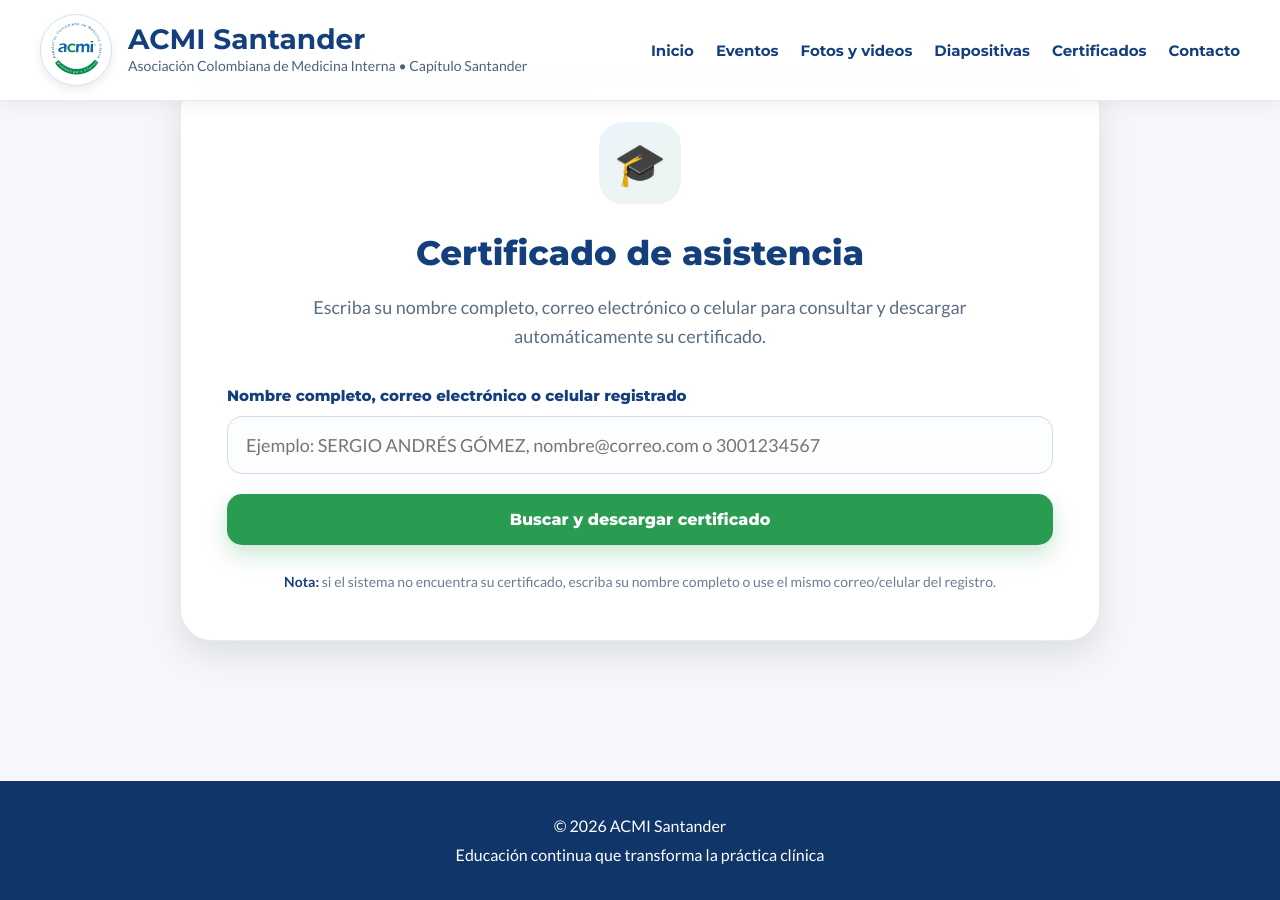
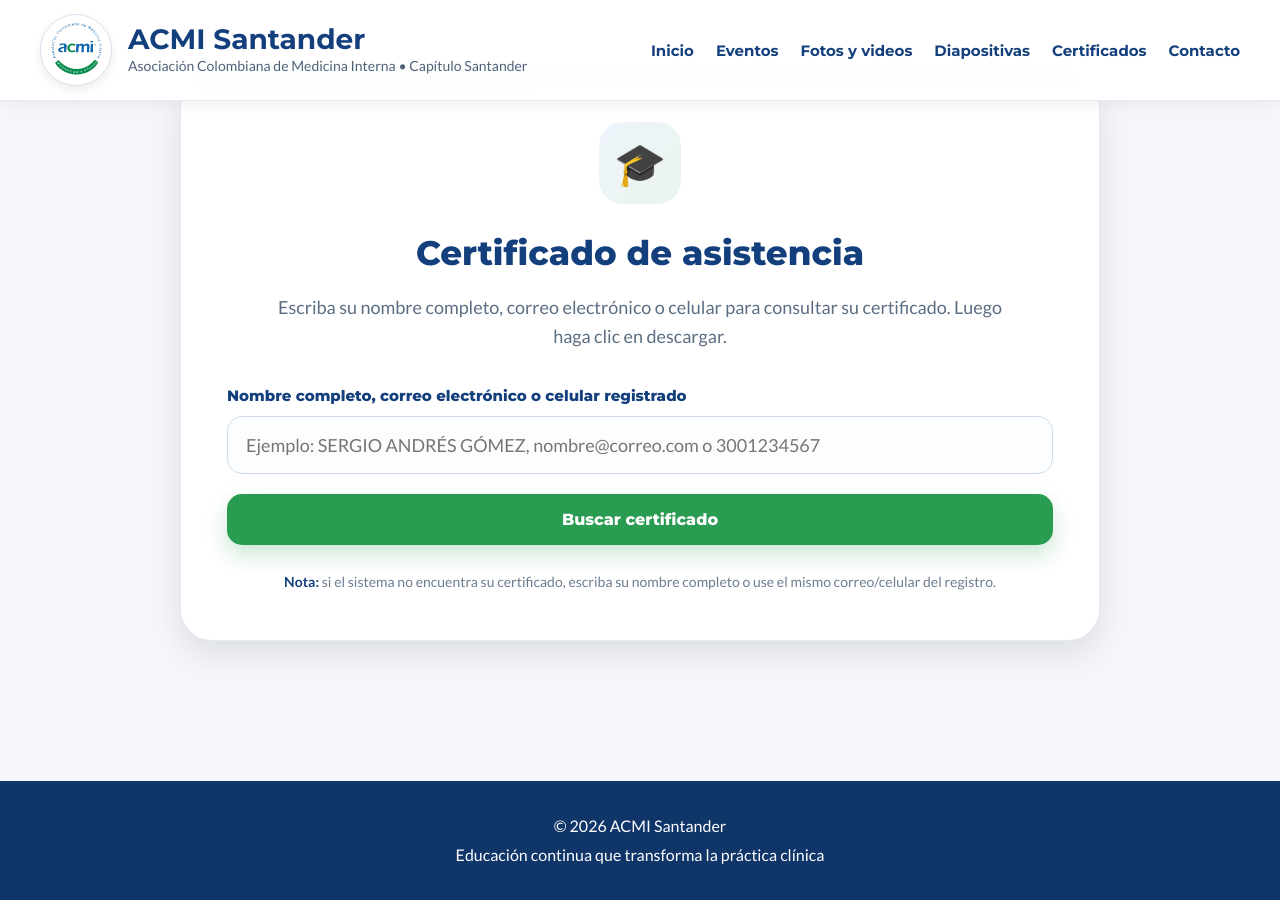
Before and after one commit to Acmisantander/Acmisantander, a Jekyll site: the page repositorio-eventos/certificados/index.html, which Jekyll copies as it is, in a window 1280 px wide and 900 px high, scrolled down 544 px. Built offline with Jekyll 4.4.1, drawn with Linux system fonts in a browser that asks for light colours; some of the changed lines change nothing that is shown.

Commit message:
Update index.html

```diff
--- a/repositorio-eventos/certificados/index.html
+++ b/repositorio-eventos/certificados/index.html
@@ -492,7 +492,7 @@
         <h3>Certificado de asistencia</h3>
 
         <p>
-          Escriba su nombre completo, correo electrónico o celular para consultar y descargar automáticamente su certificado.
+          Escriba su nombre completo, correo electrónico o celular para consultar su certificado. Luego haga clic en descargar.
         </p>
 
         <form id="certForm">
@@ -508,7 +508,7 @@
           </div>
 
           <button class="btn" type="submit">
-            Buscar y descargar certificado
+            Buscar certificado
           </button>
         </form>
 
@@ -600,7 +600,9 @@
       resultado.innerHTML = `
         <strong>Certificado encontrado</strong><br>
         ${nombre}<br>
-        <a href="${rutaArchivo}" download>Descargar certificado</a>
+        <a href="${rutaArchivo}" download>
+          Descargar certificado
+        </a>
       `;
     }
 
@@ -626,17 +628,6 @@
       }
 
       return "/repositorio-eventos/certificados/" + archivo;
-    }
-
-    function descargarArchivo(archivo){
-      const rutaArchivo = normalizarRutaArchivo(archivo);
-
-      const enlace = document.createElement("a");
-      enlace.href = rutaArchivo;
-      enlace.download = "";
-      document.body.appendChild(enlace);
-      enlace.click();
-      enlace.remove();
     }
 
     document.getElementById("certForm").addEventListener("submit", async function(event){
@@ -681,7 +672,6 @@
       }
 
       mostrarOk(encontrado.nombre, encontrado.archivo);
-      descargarArchivo(encontrado.archivo);
     });
 
     cargarCertificados();
```
